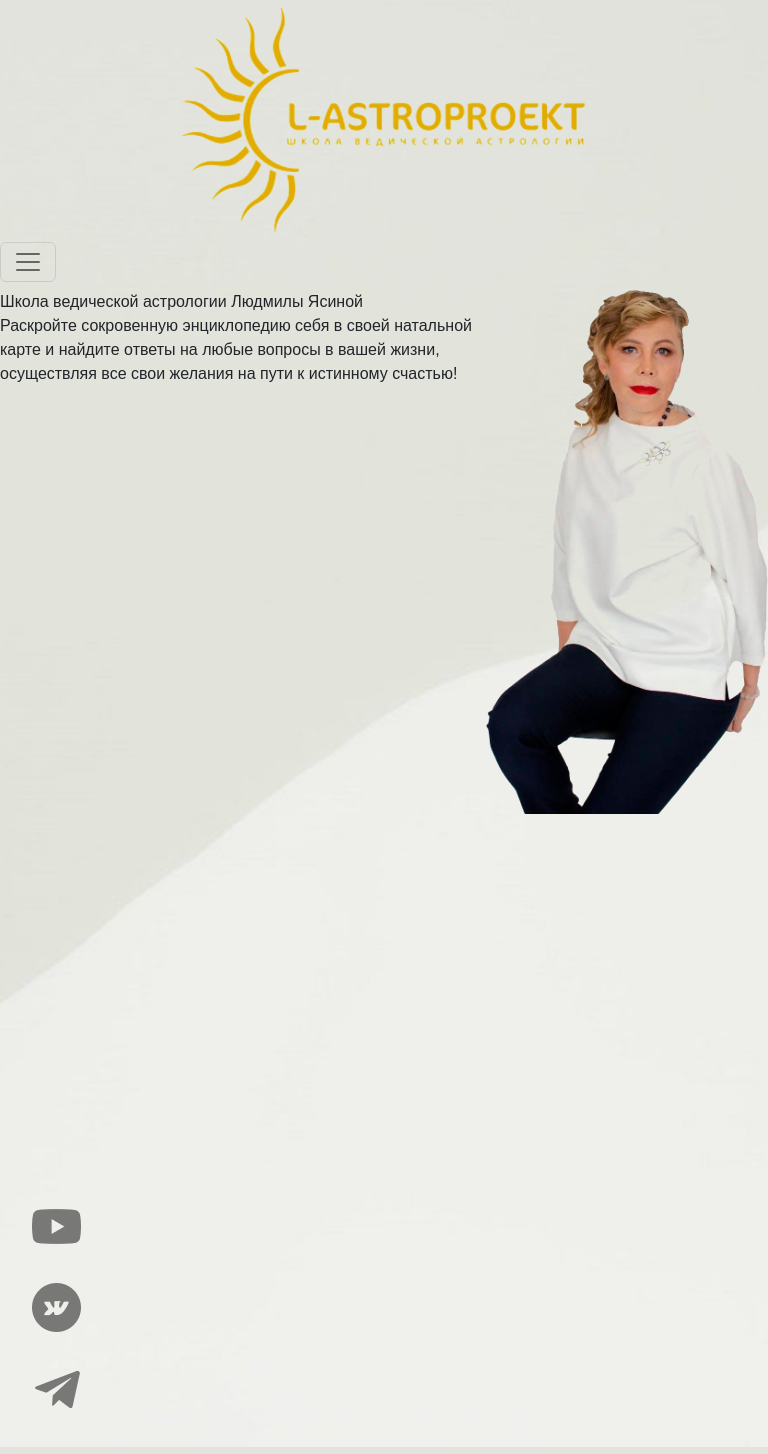
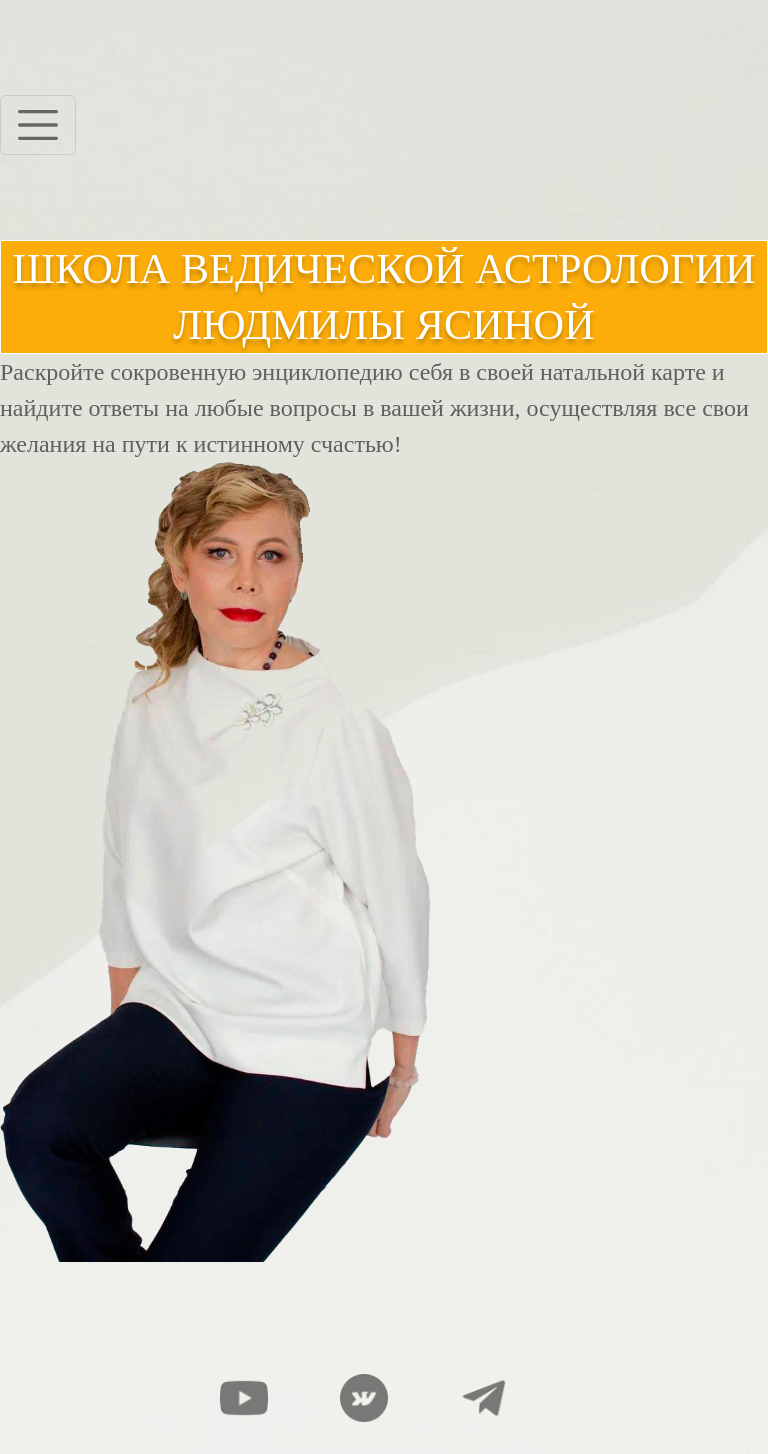
Before and after one commit to Tishe698/lololo, a Django app: page / in a window 768 px wide. Run offline with Django 4.2, Linux system fonts and the light colour scheme; some libraries are stand-ins or nearby versions.

Commit message:
title logo

```diff
--- a/sait/static/css/style.css
+++ b/sait/static/css/style.css
@@ -174,6 +209,13 @@ letter-spacing: 0.08em;
         width: 100%;
         height: 14em;
         mix-blend-mode: darken;
+    }
+
+    .s {
+        display: flex;
+        font-size: 1.9em;
+        flex-direction: column;
+        /* align-content: flex-start; */
     }
 
     .nav-item {
@@ -199,9 +242,57 @@ letter-spacing: 0.08em;
         mix-blend-mode: darken;
 
     }
+
+    .skola {
+        background: rgb(252, 173, 9);
+        font-family: Lora;
+        font-style: normal;
+        font-weight: 500;
+        font-size: 5.3vh;
+        line-height: 7vh;
+        display: flex;
+        align-items: center;
+        text-align: center;
+        text-transform: uppercase;
+        font-feature-settings: "case";
+        color: rgb(255, 255, 255);
+        border: 1px solid rgb(255, 255, 255);
+        text-shadow: rgba(0, 0, 0, 0.25) 0px 4px 4px;
+        width: 43vh;
+        width: 100%;
     }
 
-@media (min-width: 1024px) and (max-width: 1439px) {
+    .navbar-toggler-icon {
+        width: 2.5em;
+        height: 2.5em;
+
+    }
+
+    .nav-link {
+
+        font-size: 10em;
+        font-size: 1.8em;
+        margin-left: 2.5em;
+    }
+
+    .slogan {
+        font-family: 'Lora';
+        font-size: 3vh;
+        color: rgba(0, 0, 0, 0.58);
+
+    }
+    .social {
+        /* display: flex; */
+        flex-direction: row;
+        margin-left: 2em;
+    }
+    .social img {
+        margin-right: 9vh;
+        height: 6vh
+    }
+}
+
+@media (min-width: 992px) and (max-width: 1199px) {
     .logo {
         background: url('../img/logo 1.png') no-repeat;
         background-size: contain;
--- a/templates/index.html
+++ b/templates/index.html
@@ -6,15 +6,19 @@
 <head>
     <meta charset="utf-8">
     <meta name="viewport" content="width=device-width, initial-scale=1.0, shrink-to-fit=no">
-    <title>Untitled</title>
-    <link rel="stylesheet" href="{% static 'css/bootstrap.min.css' %}">  <!-- Использование тега static для подключения CSS -->
+    <title>L-ASTROPROEKT</title>
+    <link rel="shortcut icon" href="{% static 'img/favicon.ico' %}" type="image/x-icon">
+    <link rel="stylesheet" href="{% static 'css/bootstrap.min.css' %}">
+    <!-- Использование тега static для подключения CSS -->
     <link rel="stylesheet" href="{% static 'css/style.css' %}">
 </head>
 
 <body>
 <header>
     <nav class="navbar navbar-light navbar-expand-lg">
+        <a href="#">
             <div class="logo col-12 col-sm-auto"></div>
+        </a>
         <!-- Добавлен класс "w-100" -->
         <div class="container-fluid">
             <div>
@@ -41,7 +45,8 @@
         <div class="s1">
             <div class="skola col-12 col-lg-8">Школа ведической астрологии Людмилы Ясиной</div>
             <div class="slogan col-12 col-lg-10">
-                Раскройте сокровенную энциклопедию себя в своей натальной карте и найдите ответы на любые вопросы в вашей
+                Раскройте сокровенную энциклопедию себя в своей натальной карте и найдите ответы на любые вопросы в
+                вашей
                 жизни, осуществляя все свои желания на пути к истинному счастью!
             </div>
         </div>
@@ -49,13 +54,14 @@
     </div>
 </div>
 <div class="social d-flex justify-content-center">
-        <a href="#" class="col-auto">
-            <img src="{% static 'img/free-icon-youtube-2111795 1.png' %}" alt="youtube">  <!-- Использование тега static для подключения изображений -->
+    <a href="https://www.youtube.com/channel/UCORcdUdIcRwMVjagv_H1I9Q" class="col-auto">
+        <img src="{% static 'img/free-icon-youtube-2111795 1.png' %}" alt="youtube">
+        <!-- Использование тега static для подключения изображений -->
     </a>
-        <a href="#" class="col-auto">
+    <a href="https://vk.com/vedaastra" class="col-auto">
         <img src="{% static 'img/free-icon-vkontakte-4494490 1.png' %}" alt="vk">
     </a>
-        <a href="#" class="col-auto">
+    <a href="https://t.me/LAstroproekt" class="col-auto">
         <img src="{% static 'img/free-icon-telegram-4701496 1.png' %}" alt="telegram">
     </a>
 </div>
```
Also changed, not shown: other parts of sait/static/css/style.css (+66 -11 lines), sait/static/img/favicon.ico (added). Lines whose indentation alone changed are shown as unchanged.
